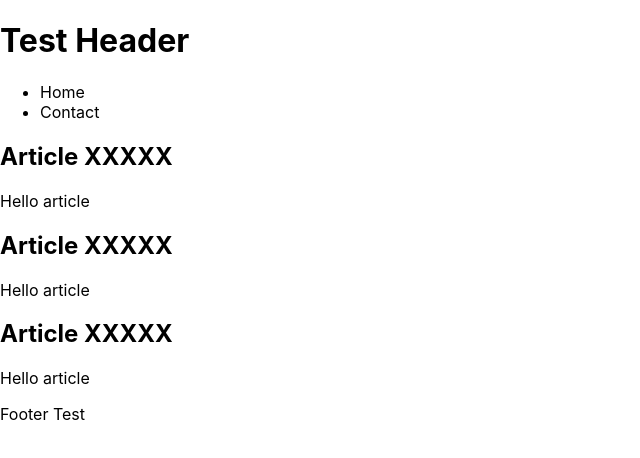
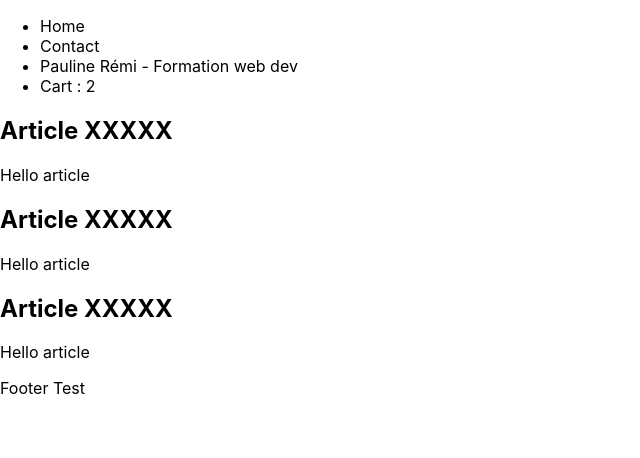
Before and after one commit to SZ-Leaf/react-components, a React (Create React App) app: page / in a window 1280 px wide. Shown: the top 458 px of the page, without its empty margins (0-640 px from the left). Built offline with nearby package versions, Linux system fonts and the light colour scheme.

Commit message:
addUserLogged

```diff
--- a/src/Header.js
+++ b/src/Header.js
@@ -1,15 +1,25 @@
 function Header(){
+   const isUserLogged = true;
+   const itemInCart = 2;
+   const userLogged = {
+      firstname : 'Pauline',
+      lastname : 'Rémi',
+      job : 'Formation web dev'
+   };
    return (
       <header>
-         <h1>
-            Test Header
-         </h1>
+
          <nav>
+
             <ul>
                <li>Home</li>
                <li>Contact</li>
+               {isUserLogged ? <li>{userLogged.firstname} {userLogged.lastname} - {userLogged.job}</li> : <li>Veuillez vous connecter</li>}
+               {itemInCart > 0 ? <li>Cart : {itemInCart} </li> : <li>Pas d'item au panier</li>}
             </ul>
+
          </nav>
+
       </header>
    )
 }
```
Also changed, not shown: src/Product.js (added, +18 -0 lines).
